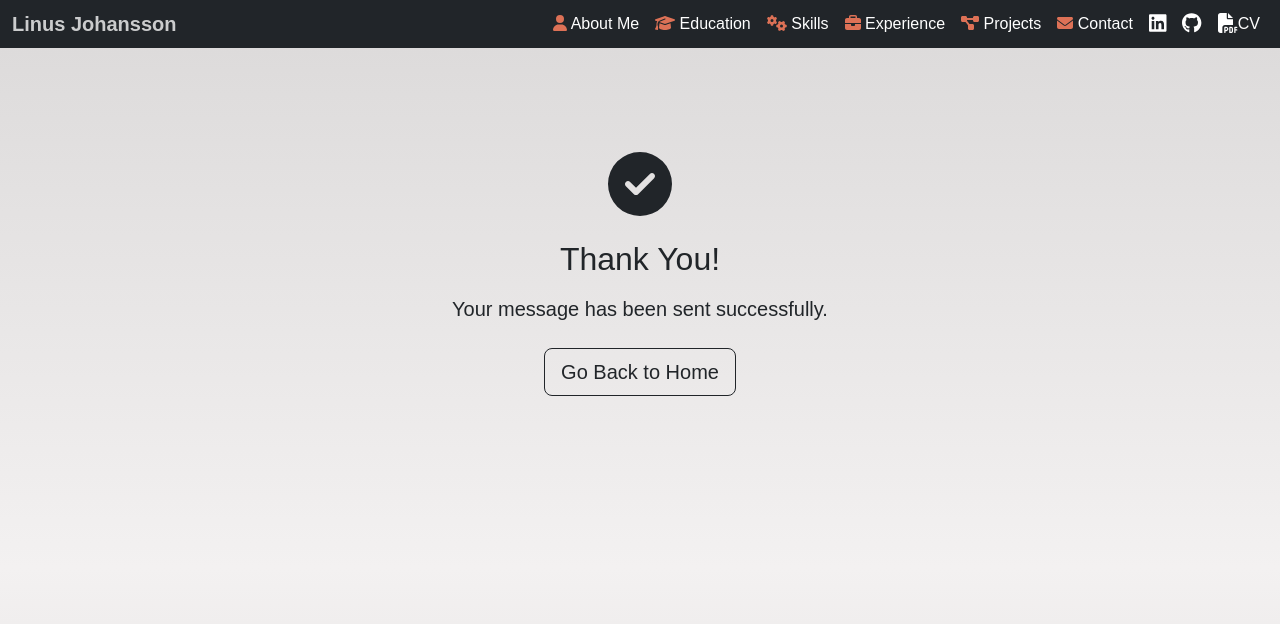
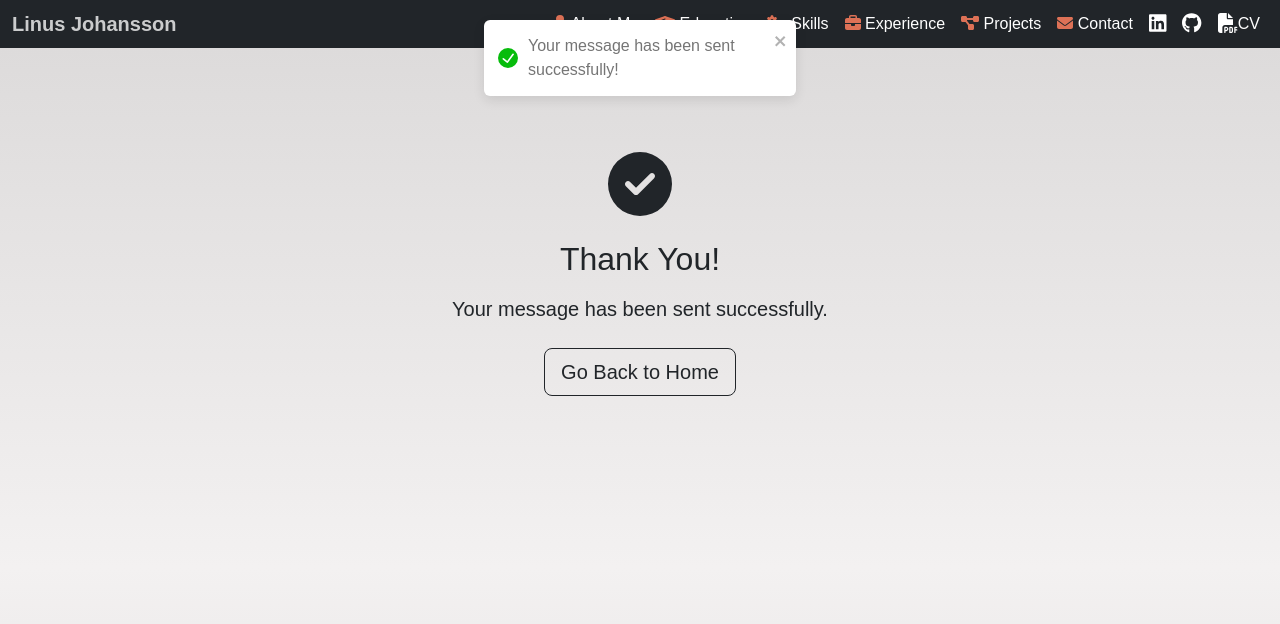
Before and after one commit to j0hanz/j0hanz-portfolio, a React (Create React App) app: page /success in a window 1280 px wide. Shown: the top 624 px of the page. Built offline with nearby package versions, Linux system fonts and the light colour scheme.

Commit message:
Update dependencies and add react-toastify for success message toast

```diff
--- a/package.json
+++ b/package.json
@@ -19,6 +19,7 @@
     "react-dom": "^18.3.1",
     "react-router-dom": "^6.26.0",
     "react-scripts": "5.0.1",
+    "react-toastify": "^10.0.5",
     "web-vitals": "^4.2.3"
   },
   "scripts": {
--- a/src/components/SuccessMessage.js
+++ b/src/components/SuccessMessage.js
@@ -1,12 +1,18 @@
-import React from 'react';
+import React, { useEffect } from 'react';
 import { Container, Row, Col, Button } from 'react-bootstrap';
 import { useNavigate } from 'react-router-dom';
 import { FontAwesomeIcon } from '@fortawesome/react-fontawesome';
 import { faCheckCircle } from '@fortawesome/free-solid-svg-icons';
+import { toast } from 'react-toastify';
+import Toast from './Toast'; // Import the Notifications component
 
 // Functional component SuccessMessage
 const SuccessMessage = () => {
   const navigate = useNavigate();
+
+  useEffect(() => {
+    toast.success('Your message has been sent successfully!');
+  }, []);
 
   return (
     <section id="success" className="py-5">
@@ -28,6 +34,7 @@ const SuccessMessage = () => {
           </Col>
         </Row>
       </Container>
+      <Toast />
     </section>
   );
 };
--- /dev/null
+++ b/src/components/Toast.js
@@ -0,0 +1,21 @@
+import React from 'react';
+import { ToastContainer } from 'react-toastify';
+import 'react-toastify/dist/ReactToastify.css';
+
+/* Toast component to manage toast Toast */
+const Toast = () => {
+  return (
+    <ToastContainer
+      position="top-center"
+      autoClose={3000}
+      hideProgressBar
+      newestOnTop={true}
+      closeOnClick
+      rtl={false}
+      pauseOnFocusLoss
+      pauseOnHover
+    />
+  );
+};
+
+export default Toast;
```
Also changed, not shown: 1 other file (tests, documents, lock files or other folders).
